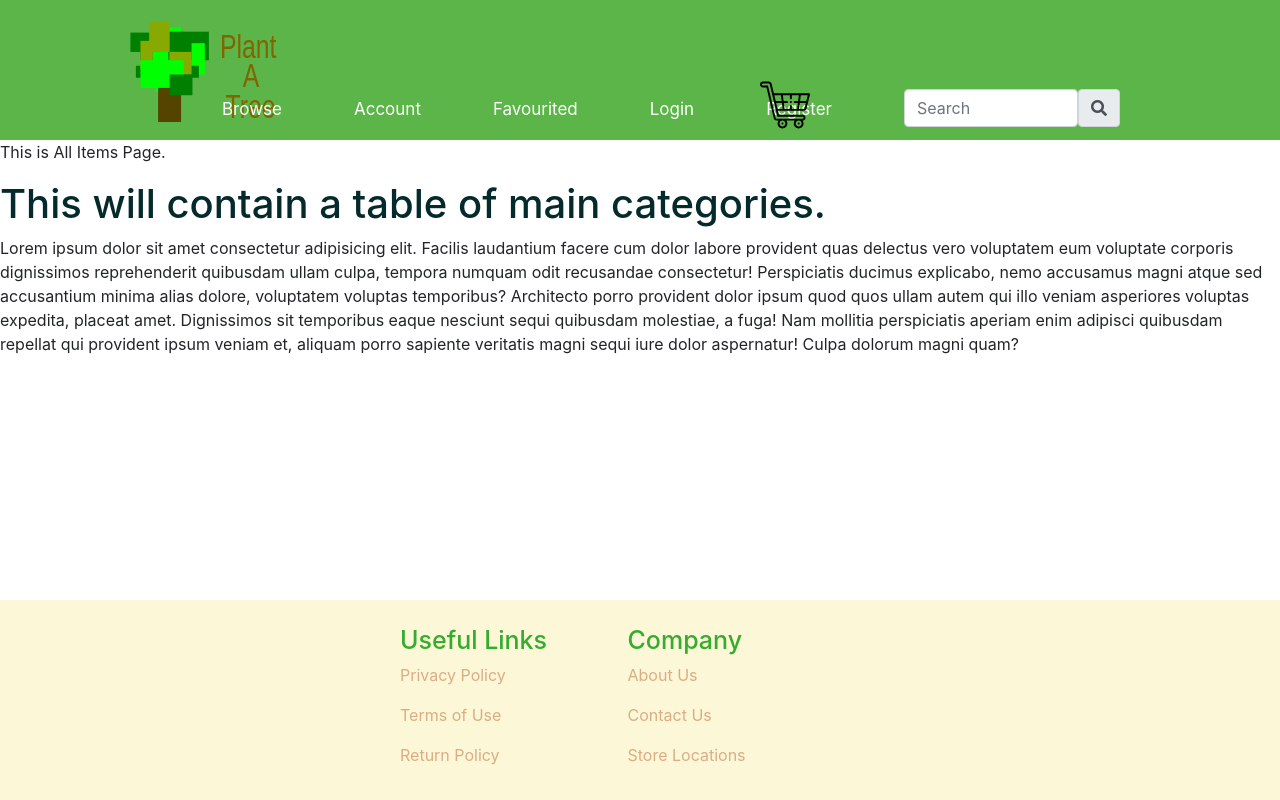
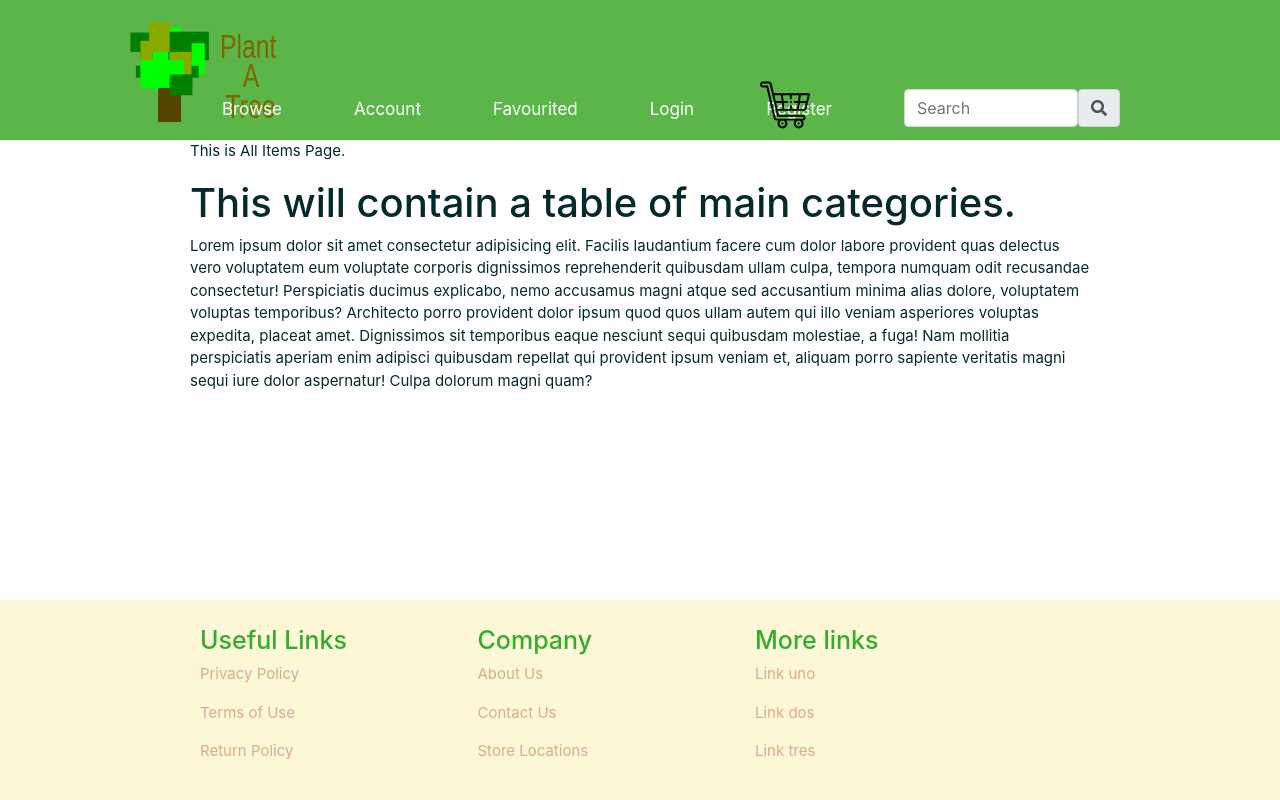
Before and after one commit to edrispor/CISE2019, a React (Create React App) app in the folder plant-a-tree/: page /items in a window 1280 px wide. Built offline with nearby package versions, Linux system fonts and the light colour scheme.

Commit message:
adjusted padding for every page

```diff
--- a/plant-a-tree/src/App.css
+++ b/plant-a-tree/src/App.css
@@ -34,17 +34,57 @@ h1 {
   color: var(--mainBlack);
 }
 
+p {
+  font-size: 15px;
+  margin-top: 25px;
+  color: var(--mainBlack);
+}
+
 /*Globals end*/
 
+/* Pages start */
 .home-page {
   background-color: var(--mainWhite);
+  padding-top: 10px;
   padding-left: 190px;
   padding-right: 190px;
-  padding-top: 10px;
   height: 100%;
   position: static;
 }
 
+.items-page {
+  padding-left: 190px;
+  padding-right: 190px;
+}
+
+.account-page {
+  padding-left: 190px;
+  padding-right: 190px;
+}
+
+.favourites-page {
+  padding-left: 190px;
+  padding-right: 190px;
+}
+
+.login-page {
+  padding-left: 190px;
+  padding-right: 190px;
+}
+
+.register-page {
+  padding-left: 190px;
+  padding-right: 190px;
+}
+
+.cart-page {
+  padding-left: 190px;
+  padding-right: 190px;
+}
+
+/* Pages end */
+
+/* Navigation start */
 .navbar {
   display: grid;
   position: fixed;
@@ -58,14 +98,6 @@ h1 {
   align-items: center;
   /*overflow: hidden; /*this hides the links if they are going over the bar*/
 }
-
-/*
- .logoname {
-    width: 1px;
-    float: left;
-    margin-left: 30px;
-    padding-top: 0px;
-  }*/
 
 .logo {
   width: 80px;
@@ -142,14 +174,14 @@ h1 {
 
 /* navigation ends*/
 
-/*footer*/
+/* Footer starts */
 .f-center {
   position: absolute;
   bottom: 0;
   background-color: var(--mainCream);
   height: 200px;
   width: 100%;
-  padding-left: 400px;
+  padding-left: 200px;
 }
 
 .f-center h1 {
@@ -161,7 +193,8 @@ h1 {
 .f-center p {
   color: var(--mainPinky);
 }
-/* footer ends*/
+
+/* Footer Ends*/
 
 /*
 @media screen and (min-width: 768px) {
--- a/plant-a-tree/src/components/Footer.jsx
+++ b/plant-a-tree/src/components/Footer.jsx
@@ -18,6 +18,12 @@ export default class Footer extends Component {
               <p>Contact Us</p>
               <p>Store Locations</p>
             </div>
+            <div className="col-md-3">
+              <h1>More links</h1>
+              <p>Link uno</p>
+              <p>Link dos</p>
+              <p>Link tres</p>
+            </div>
           </div>
         </div>
       </footer>
--- a/plant-a-tree/src/pages/Account.js
+++ b/plant-a-tree/src/pages/Account.js
@@ -2,7 +2,7 @@ import React from "react";
 
 export default function Account() {
   return (
-    <div>
+    <div className="account-page">
       <p>This is Account Page.</p>
     </div>
   );
--- a/plant-a-tree/src/pages/Cart.js
+++ b/plant-a-tree/src/pages/Cart.js
@@ -2,7 +2,7 @@ import React from "react";
 
 export default function Cart() {
   return (
-    <div>
+    <div className="cart-page">
       <p>This is Cart Page.</p>
     </div>
   );
--- a/plant-a-tree/src/pages/Favourites.js
+++ b/plant-a-tree/src/pages/Favourites.js
@@ -2,7 +2,7 @@ import React from "react";
 
 export default function Favourites() {
   return (
-    <div>
+    <div className="favourites-page">
       <p>This is Favourites Page.</p>
     </div>
   );
--- a/plant-a-tree/src/pages/Home.js
+++ b/plant-a-tree/src/pages/Home.js
@@ -4,6 +4,10 @@ import Featured from "../components/Featured";
 
 export default function Home() {
   return (
+    /*<Featured
+      title="TREE SALE!!"
+      subtitle="deluxe trees starting at $299"
+    ></Featured>*/
     <div className="home-page">
       <p>This is from home page</p>
       <div>
--- a/plant-a-tree/src/pages/Items.js
+++ b/plant-a-tree/src/pages/Items.js
@@ -2,7 +2,7 @@ import React from "react";
 import Maincategories from "../components/Maincategories";
 export default function Items() {
   return (
-    <div>
+    <div className="items-page">
       <p>This is All Items Page.</p>
       <Maincategories></Maincategories>
     </div>
--- a/plant-a-tree/src/pages/Login.js
+++ b/plant-a-tree/src/pages/Login.js
@@ -2,7 +2,7 @@ import React from "react";
 
 export default function Login() {
   return (
-    <div>
+    <div className="login-page">
       <p>This is Login Page</p>
     </div>
   );
--- a/plant-a-tree/src/pages/Register.js
+++ b/plant-a-tree/src/pages/Register.js
@@ -2,7 +2,7 @@ import React from "react";
 
 export default function Register() {
   return (
-    <div>
+    <div className="register-page">
       <p>This is Register Page</p>
     </div>
   );
```
